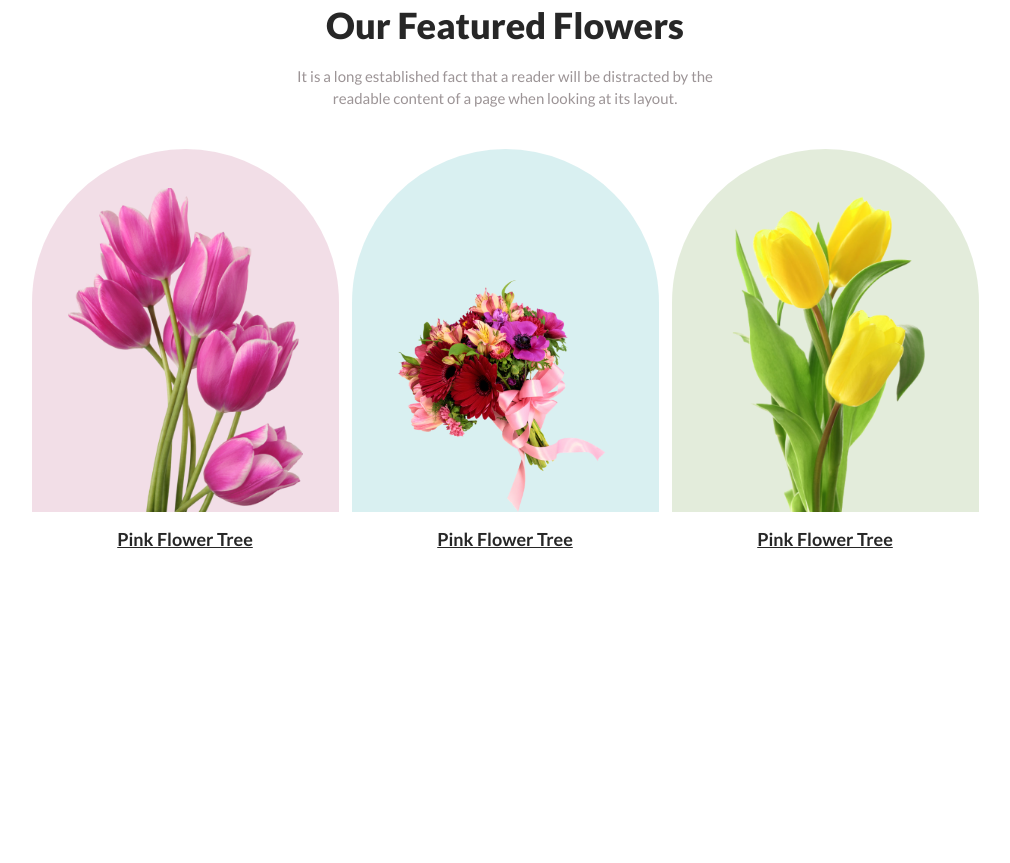
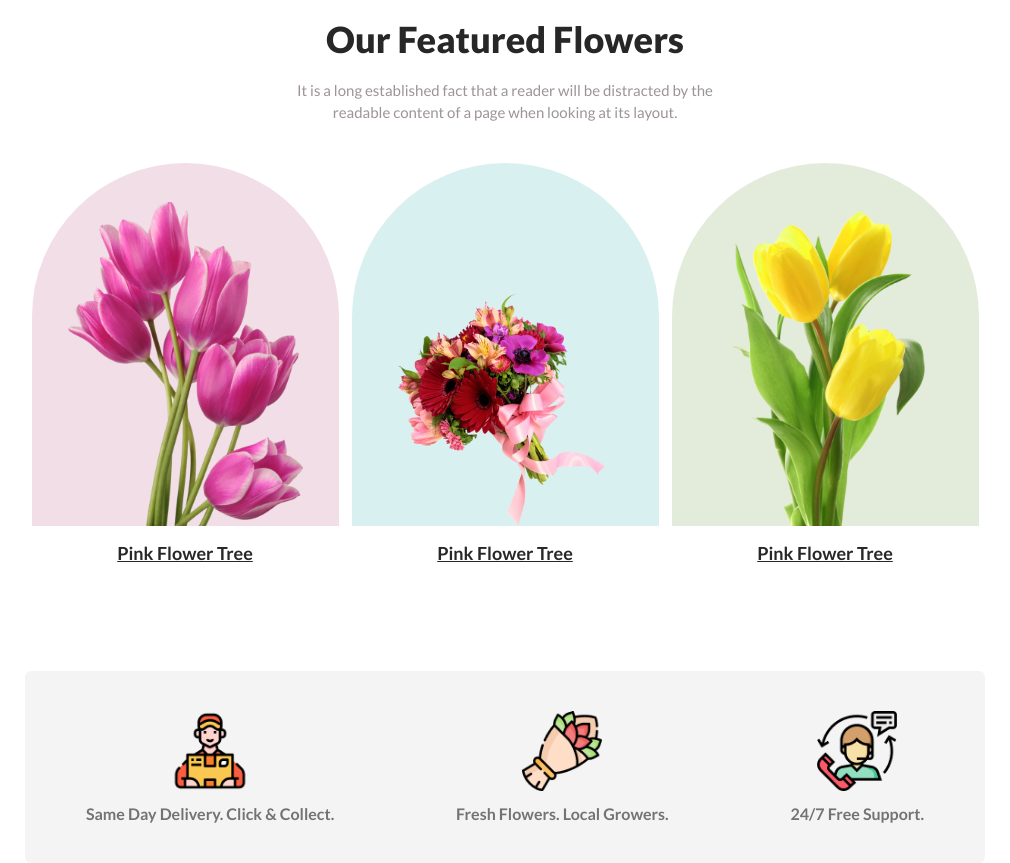
Before and after one commit to raihanXgithub/flower-shop, a plain HTML site: page index.html in a window 1280 px wide. Shown: the part 731-1594 px from the top of the page, without its empty margins (135-1145 px from the left). Before the commit the page ends 1288 px from the top, so only its background shows below. Drawn offline with Linux system fonts and the light colour scheme.

Commit message:
featured-service section finished

```diff
--- a/index.html
+++ b/index.html
@@ -90,6 +90,37 @@
         </div>
       </section>
       <!-- featured-flowers section end -->
+
+      <!-- featured-service section start -->
+      <section id="featured-service-section">
+        <div class="featured-service-container container">
+          <figure>
+            <img
+              src="images/icons/Group 57.png"
+              alt="delivery-boy-icon"
+              class="icon"
+            />
+            <figcaption>Same Day Delivery. Click & Collect.</figcaption>
+          </figure>
+          <figure>
+            <img
+              src="images/icons/Group 58.png"
+              alt="flower-icon"
+              class="icon"
+            />
+            <figcaption>Fresh Flowers. Local Growers.</figcaption>
+          </figure>
+          <figure>
+            <img
+              src="images/icons/Group 59.png"
+              alt="support-icon"
+              class="icon"
+            />
+            <figcaption>24/7 Free Support.</figcaption>
+          </figure>
+        </div>
+      </section>
+      <!-- featured-service section start -->
     </main>
     <!-- main end -->
 
--- a/styles/flower-shop.css
+++ b/styles/flower-shop.css
@@ -56,29 +56,29 @@
   background: rgba(229, 84, 115, 0.1);
 }
 
-#banner-section .banner-container {
+.banner-container {
   display: flex;
   justify-content: space-between;
   align-items: center;
 }
 
-#banner-section .banner-container .banner-text .banner-title {
+.banner-container .banner-text .banner-title {
   font-size: 60px;
   font-weight: 800;
   line-height: 72px;
 }
 
-#banner-section .banner-container .banner-text * {
+.banner-container .banner-text * {
   max-width: 530px;
   margin-bottom: 24px;
 }
 
-#banner-section .banner-container .banner-img {
+.banner-container .banner-img {
   max-width: 475px;
 }
 
-#banner-section .banner-container .banner-img img {
-  padding-top: 36px;
+.banner-container .banner-img img {
+  padding-top: 50px;
   vertical-align: bottom;
   width: 100%;
 }
@@ -88,14 +88,18 @@
   margin-top: 100px;
 }
 
-#featured-flowers-section .featured-images {
+.featured-images {
   display: flex;
   align-items: end;
   justify-content: space-around;
   margin-top: 40px;
 }
 
-#featured-flowers-section .featured-images figure .featured-img {
+.featured-images figure {
+  max-height: 410px;
+}
+
+.featured-images figure .featured-img {
   border-radius: 300px 300px 0px 0px;
   height: 345px;
   display: flex;
@@ -103,12 +107,12 @@
   padding: 18px 36px 0;
 }
 
-#featured-flowers-section .featured-images figure .featured-img img {
+.featured-images figure .featured-img img {
   max-width: 235px;
   width: 100%;
 }
 
-#featured-flowers-section .featured-images figure figcaption {
+.featured-images figure figcaption {
   font-size: 18px;
   font-weight: 700;
   line-height: 35px;
@@ -128,3 +132,32 @@
 .green {
   background-color: rgba(71, 125, 17, 0.15);
 }
+
+/* featured-service section related styles */
+#featured-service-section {
+  margin-top: 100px;
+}
+
+.featured-service-container {
+  background-color: rgba(39, 39, 39, 0.05);
+  display: flex;
+  justify-content: space-around;
+  padding: 40px 0;
+  text-align: center;
+  border-radius: 6px;
+}
+
+.featured-service-container figure {
+  max-width: 280px;
+}
+
+.featured-service-container figure img {
+  margin-bottom: 10px;
+  width: 80px;
+}
+
+.featured-service-container figure figcaption {
+  color: rgb(115, 115, 115);
+  font-size: 16px;
+  font-weight: 600;
+}
```
